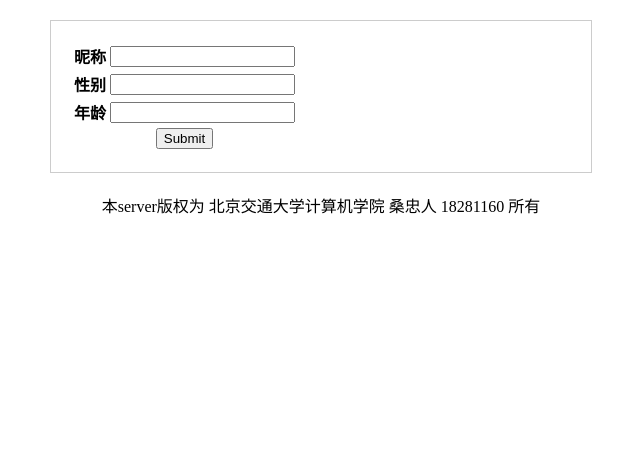
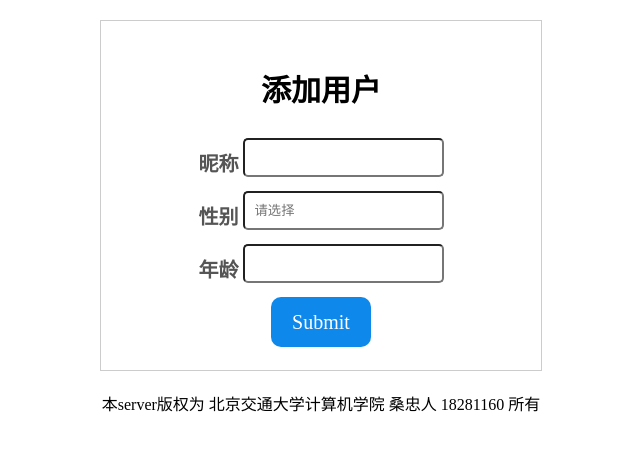
Before and after one commit to Arespeak/Django_webserver_MySQL, a Django app: page /sim/add/ in a window 1280 px wide. Shown: the top 451 px of the page, without its empty margins (319-959 px from the left). Run offline with Django 3.2, Linux system fonts and the light colour scheme; some libraries are stand-ins or nearby versions.

Commit message:
网页模板

```diff
--- a/sim/views.py
+++ b/sim/views.py
@@ -58,9 +58,12 @@ def add(request):
             cursor.execute("INSERT INTO users (NAME,SEX,AGE)"
                            "VALUES (%s, %s, %s)", [user_name,user_sex,user_age])
             conn.commit()
-            cursor.execute("SELECT * FROM users")
+            cursor.execute("SELECT MAX(ID) FROM users")
+            users_id = cursor.fetchall()[0]['MAX(ID)']
+            print(users_id)
+            cursor.execute("SELECT * from users WHERE ID = %s", [users_id])
             users = cursor.fetchall()
-        mesg = '添加成功！'
+        mesg = '添加成功！ID为:'+str(users_id)
         return render(request, 'cli1/index.html', {'users': users, 'message':mesg})
 
 #删除用户信息
@@ -71,7 +74,7 @@ def delete(request):
         cursor.execute("DELETE FROM users WHERE ID = %s", [id])
         # cursor.execute("CALL USERDELECT(%s)", [id])
         conn.commit()
-        cursor.execute("SELECT * FROM users")
+        cursor.execute("SELECT * FROM users WHERE ID<1001")
         users = cursor.fetchall()
     mesg = '删除成功！'
     return render(request, 'cli1/index.html', {'users': users, 'message':mesg})
--- a/templates/cli1/add.html
+++ b/templates/cli1/add.html
@@ -4,34 +4,60 @@
     <meta charset="UTF-8">
     <title>添加用户</title>
     <style>
+        .button {
+            display: block;
+            margin: 0 auto;
+            line-height: 30px;
+            font-size: 20px;
+            color: #fff;
+            background: #0f88eb;
+            border: 5px;
+            border-radius: 10px;
+            font-family: 楷体;
+            width: 100px;
+        }
         form {
             margin: 20px auto;
-            width: 500px;
+            width: 400px;
             border: 1px solid #ccc;
             padding: 20px
         }
+        input {
+            width: 100%;
+            box-sizing: border-box;
+            padding: 10px;
+            outline: none;
+            margin-bottom: 10px;
+            border-radius: 5px; }
     </style>
 </head>
 <body>
 <form method="post">
 {#     action="sim/add/"#}
     {% csrf_token %}
-    <table>
+    <h2 align="center" style="font-family: 仿宋; font-size: 30px">添加用户</h2>
+    <table align="center">
         <tr>
-            <th>昵称</th>
+            <th style="font-family: 华文仿宋; font-size: 20px; color: #555555;">昵称</th>
             <td><input name="user_name"></td>
         </tr>
         <tr>
-            <th>性别</th>
-            <td><input name="user_sex"/></td>
+            <th style="font-family: 华文仿宋; font-size: 20px; color: #555555">性别</th>
+            <td>
+                <input name="user_sex" type="text" list="typelist" placeholder="请选择">
+                <datalist id="typelist">
+                    <option>F</option>
+                    <option>M</option>
+                </datalist>
+            </td>
         </tr>
         <tr>
-            <th>年龄</th>
+            <th style="font-family: 华文仿宋; font-size: 20px; color: #555555">年龄</th>
             <td><input name="user_age"/></td>
         </tr>
         <tr>
             <td colspan="2" align="center">
-                <input type="submit"/>
+                <input type="submit" class="button"/>
             </td>
         </tr>
     </table>
```
